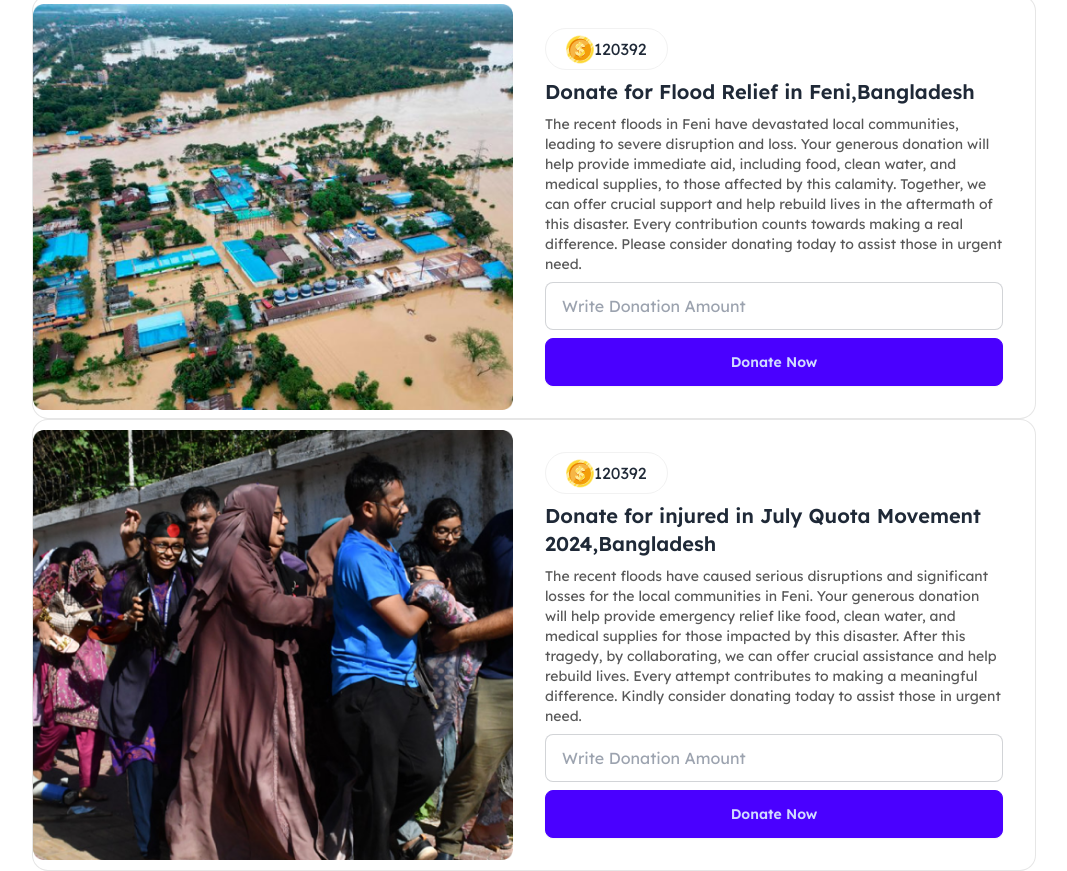
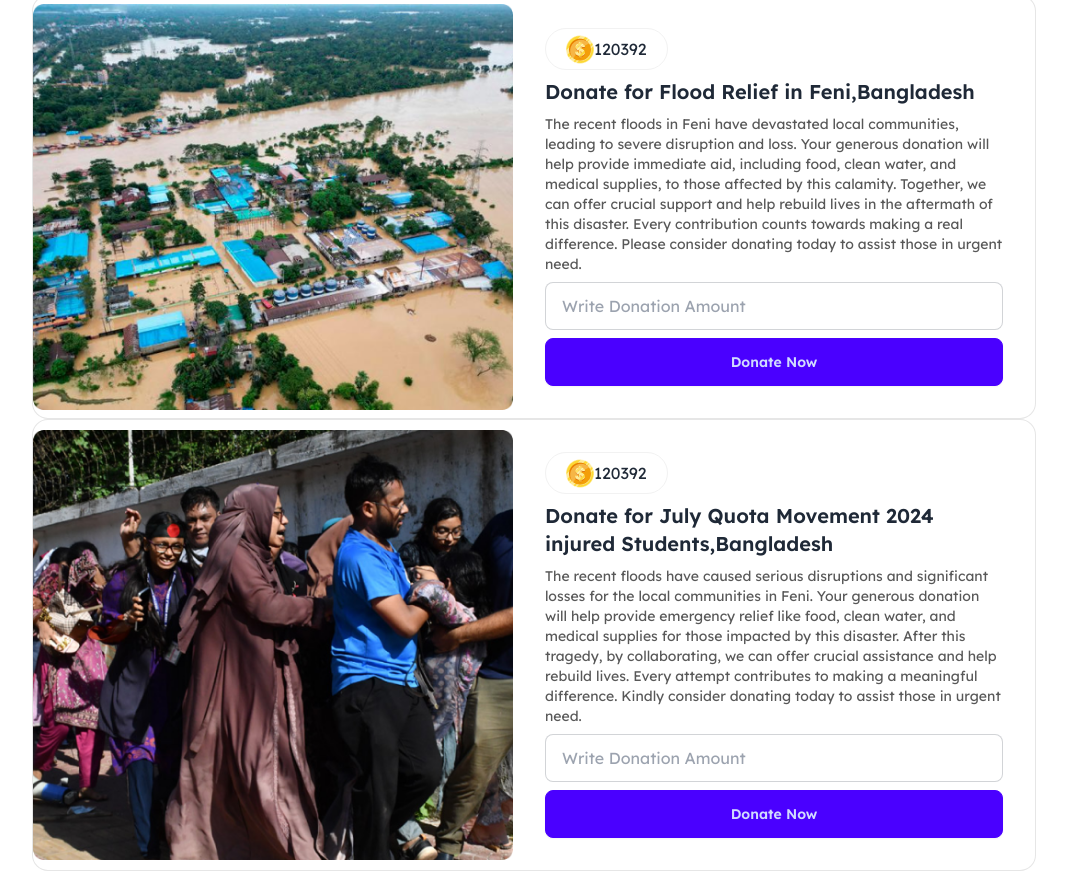
Before and after one commit to Claive319/Assignment-5, a plain HTML site: page index.html in a window 1280 px wide. Shown: the part 633-1504 px from the top of the page, without its empty margins (106-1173 px from the left). Drawn offline with nearby package versions, Linux system fonts and the light colour scheme.

Commit message:
my final new push

```diff
--- a/index.html
+++ b/index.html
@@ -94,7 +94,7 @@
         </figure>
         <div class="card-body w-[522px]  flex">
           <div  class="badge badge-lg p-5"><img src="./assets/coin.png" alt=""><span id="quota-current-ammount">120392</span></div>
-          <h2 class="card-title">Donate for injured in July Quota Movement 2024,Bangladesh</h2>
+          <h2 class="card-title">Donate for July Quota Movement 2024 injured Students,Bangladesh</h2>
           <p class="text-sm text-[#111111B3]">The recent floods have caused serious disruptions and significant losses for the local communities in Feni. Your generous donation will help provide emergency relief like food, clean water, and medical supplies for those impacted by this disaster. After this tragedy, by collaborating, we can offer crucial assistance and help rebuild lives. Every attempt contributes to making a meaningful difference. Kindly consider donating today to assist those in urgent need.</p>
 
           <input id="quota-input-value" type="text" placeholder="Write Donation Amount" class="input input-bordered" required />
```
